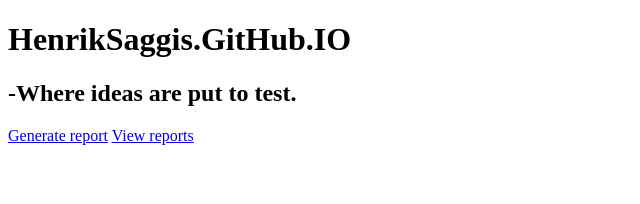
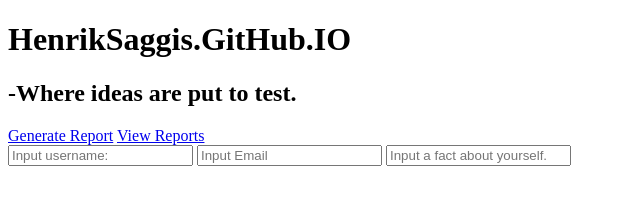
Before and after one commit to HenrikSaggis/HenrikSaggis.github.io, a plain HTML site: page index.html in a window 1280 px wide. Shown: the whole page, without its empty margins (0-640 px from the left). Drawn offline with Linux system fonts and the light colour scheme.

Commit message:
modified index

```diff
--- a/index.html
+++ b/index.html
@@ -10,11 +10,13 @@
     <h2 id="quote">-Where ideas are put to test.</h2>
   </header>
   <nav>
-    <a href="#generateReport">Generate report</a>
-    <a href="#ViewReports">View reports</a>
+    <a href="#generateReport" class="navButton">Generate Report</a>
+    <a href="#ViewReports" class="navButton">View Reports</a>
   </nav>
   <main>
-
+    <input type="text" placeholder="Input username:" id="username" name="username">
+    <input type="text" placeholder="Input Email"  id="email" name="email">
+    <input type="text" placeholder ="Input a fact about yourself." name="fact" id="fact">
   </main>
   <footer>
 
```
